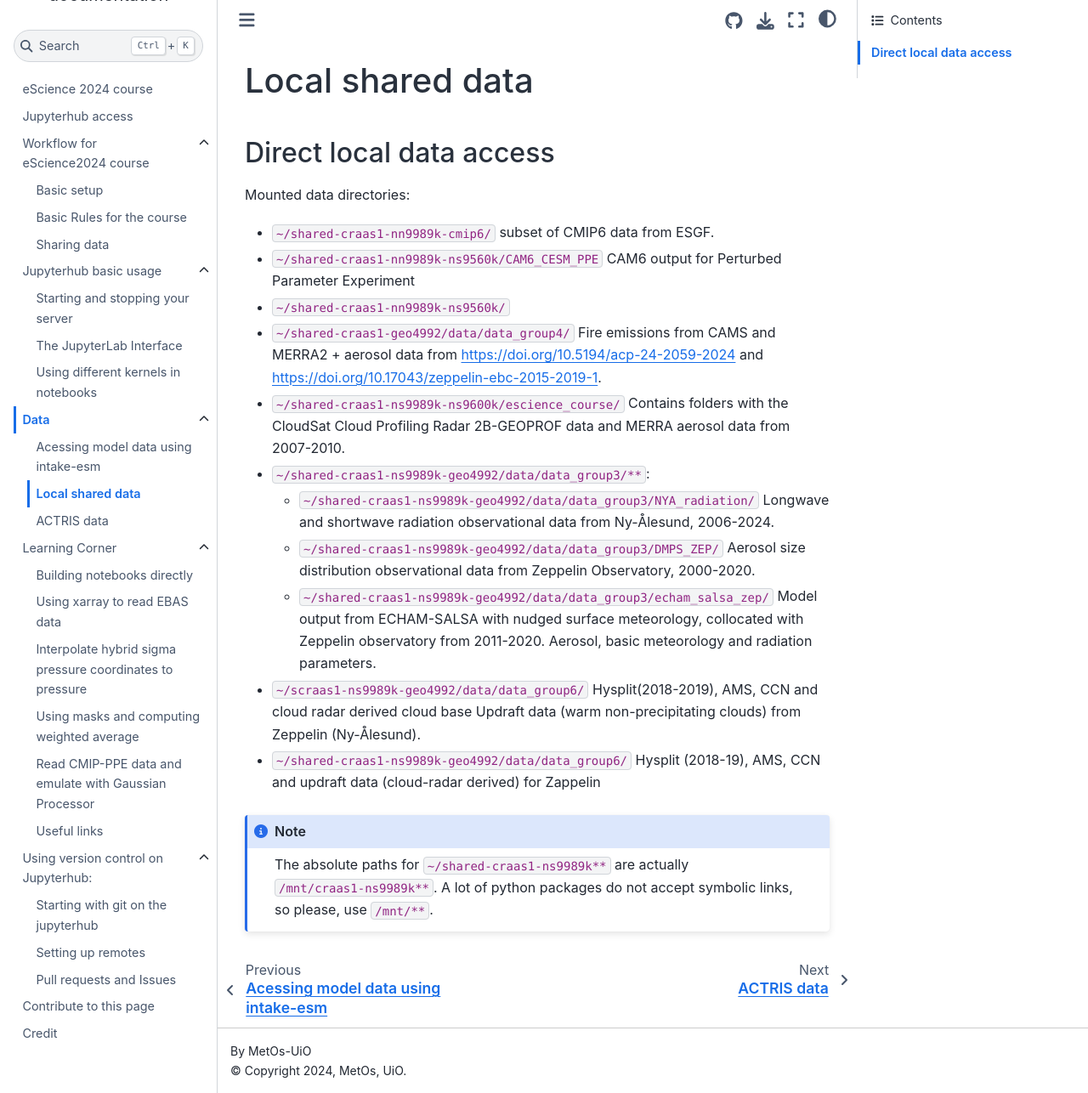
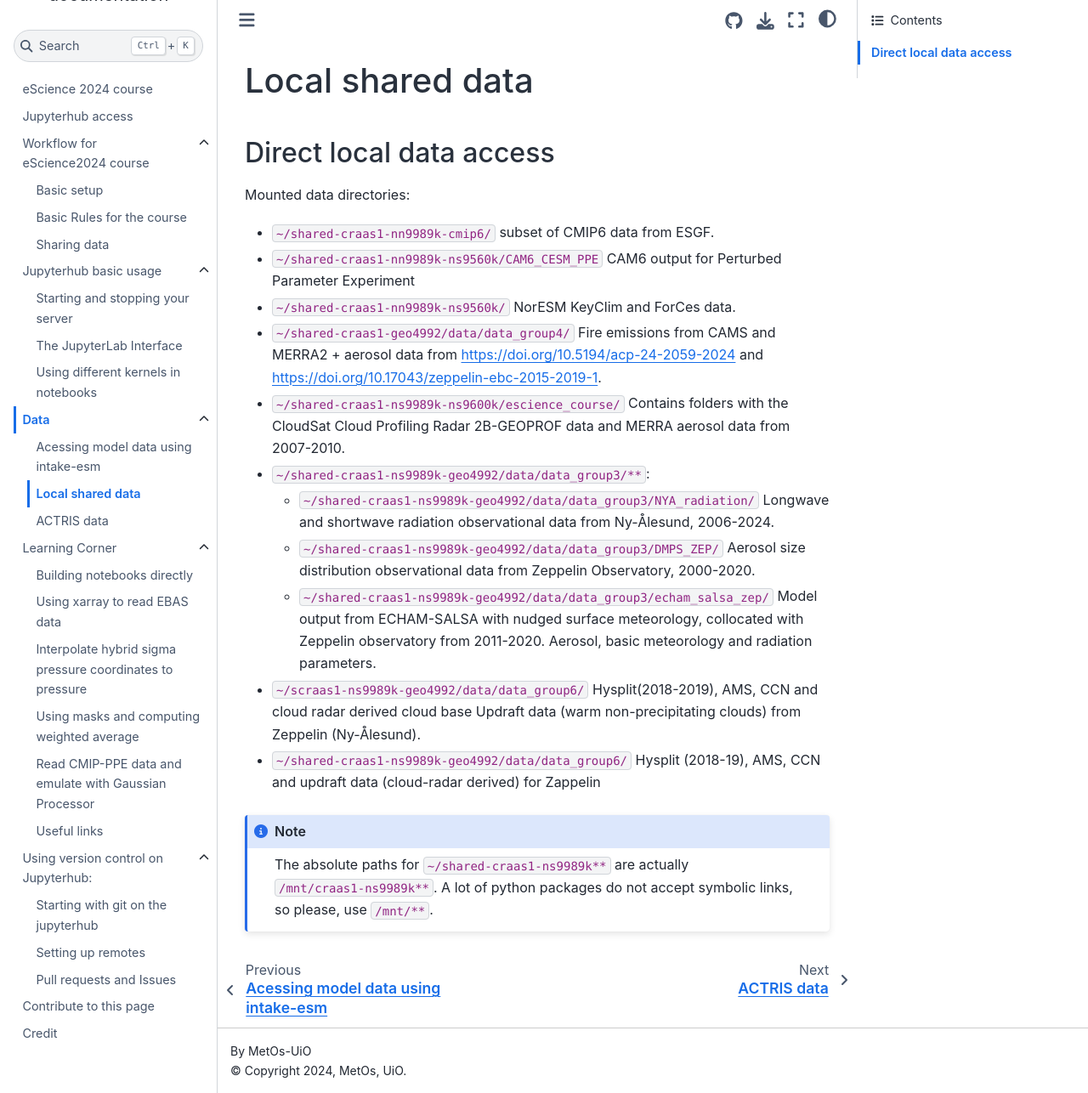
Before and after one commit to MetOs-UiO/eScience2024, a Sphinx documentation site: the page built from docs/data/local-data.rst, in a window 1280 px wide and 1286 px high. Shown: the whole window at 85% size. Built offline with Sphinx 7.4.7 and the Sphinx Book theme 1.1.4, drawn with Linux system fonts in a browser that asks for light colours.

Commit message:
update ns9560k description.

```diff
--- a/docs/data/local-data.rst
+++ b/docs/data/local-data.rst
@@ -10,7 +10,7 @@ Mounted data directories:
 
 - ``~/shared-craas1-nn9989k-ns9560k/CAM6_CESM_PPE`` CAM6 output for Perturbed Parameter Experiment
 
-- ``~/shared-craas1-nn9989k-ns9560k/``
+- ``~/shared-craas1-nn9989k-ns9560k/`` NorESM KeyClim and ForCes data.
 
 - ``~/shared-craas1-geo4992/data/data_group4/`` Fire emissions from CAMS and MERRA2 + aerosol data from `<https://doi.org/10.5194/acp-24-2059-2024>`_ and `<https://doi.org/10.17043/zeppelin-ebc-2015-2019-1>`_.
 
```
